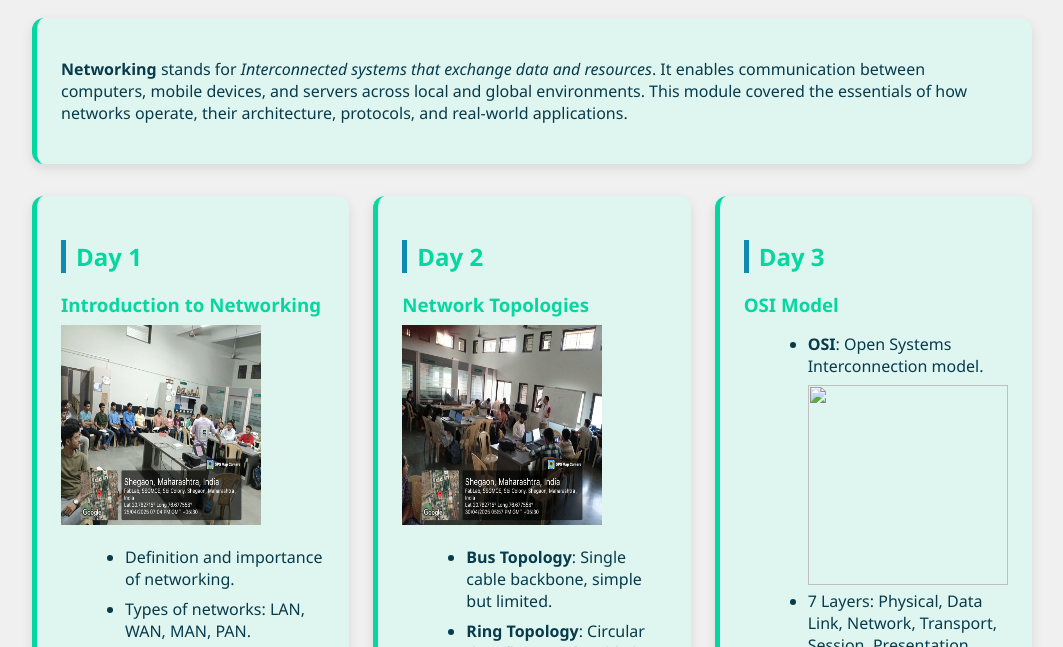
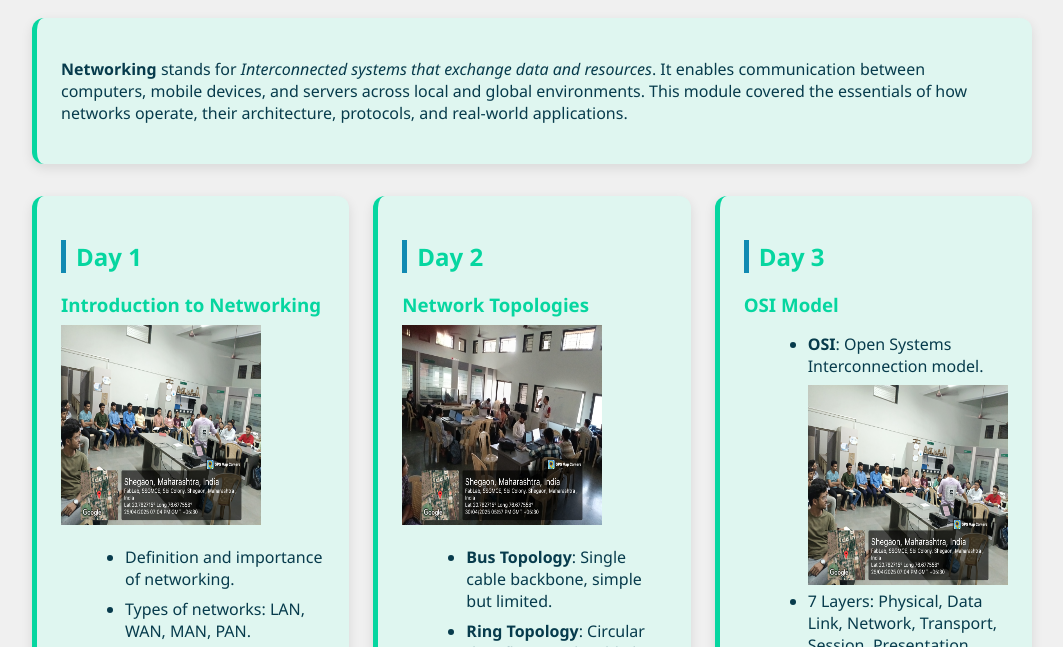
Before and after one commit to payalpawar2006/Fablab2025, a plain HTML site: page documentation3.html in a window 1280 px wide. Shown: the part 138-785 px from the top of the page, without its empty margins (108-1171 px from the left). Drawn offline with Linux system fonts and the light colour scheme.

Commit message:
Update documentation3.html

```diff
--- a/documentation3.html
+++ b/documentation3.html
@@ -154,7 +154,7 @@
         <h3>OSI Model</h3>
         <ul>
           <li><strong>OSI</strong>: Open Systems Interconnection model.</li>
-          <img src="osi model layer.png" height ="200" width="200">
+          <img src="net1.jpg" height ="200" width="200">
           <li>7 Layers: Physical, Data Link, Network, Transport, Session, Presentation, Application.</li>
           <li>Each layer has specific responsibilities in data transmission.</li>
           <li>Helps standardize network communication and troubleshooting.</li>
```
